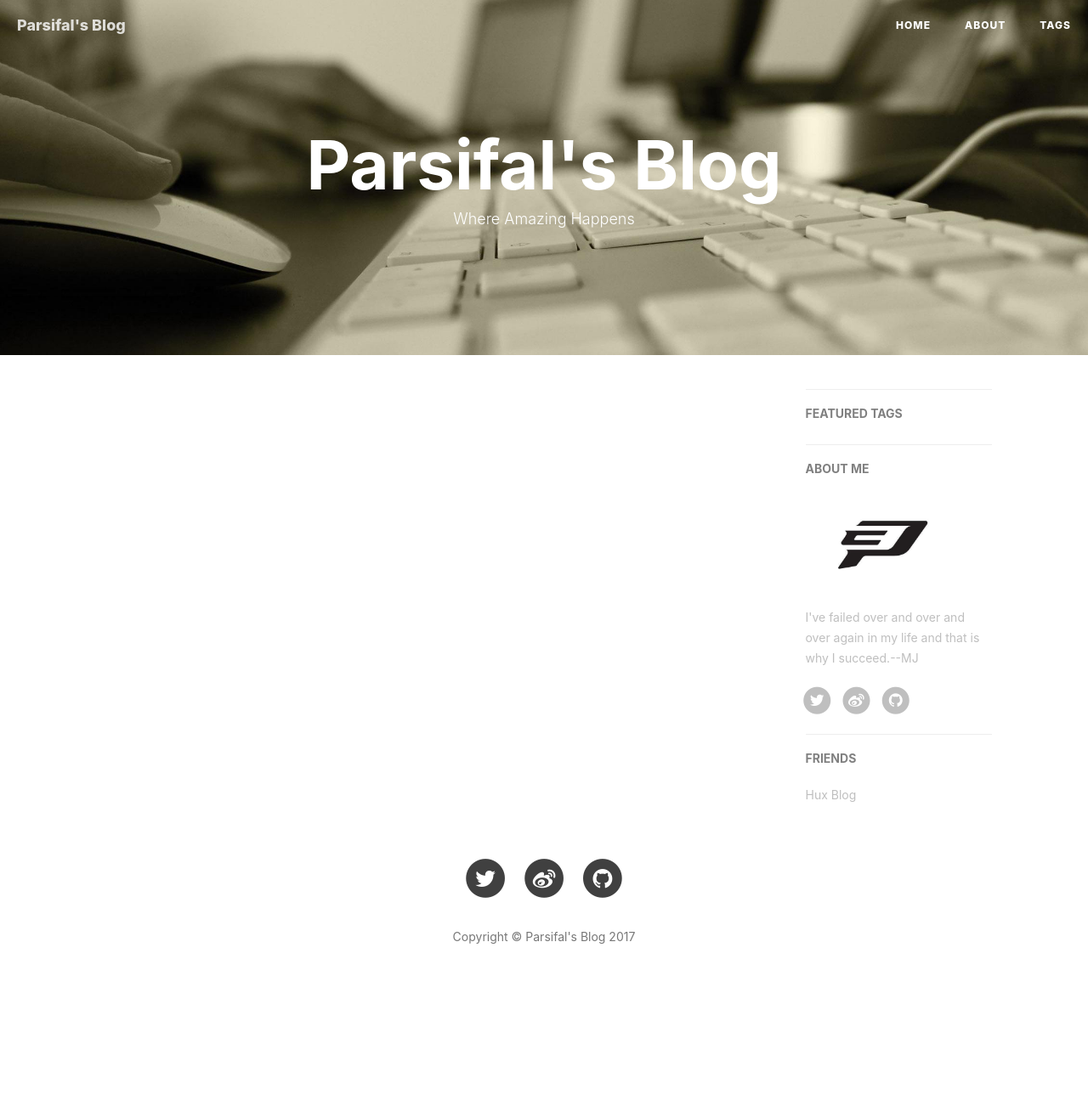
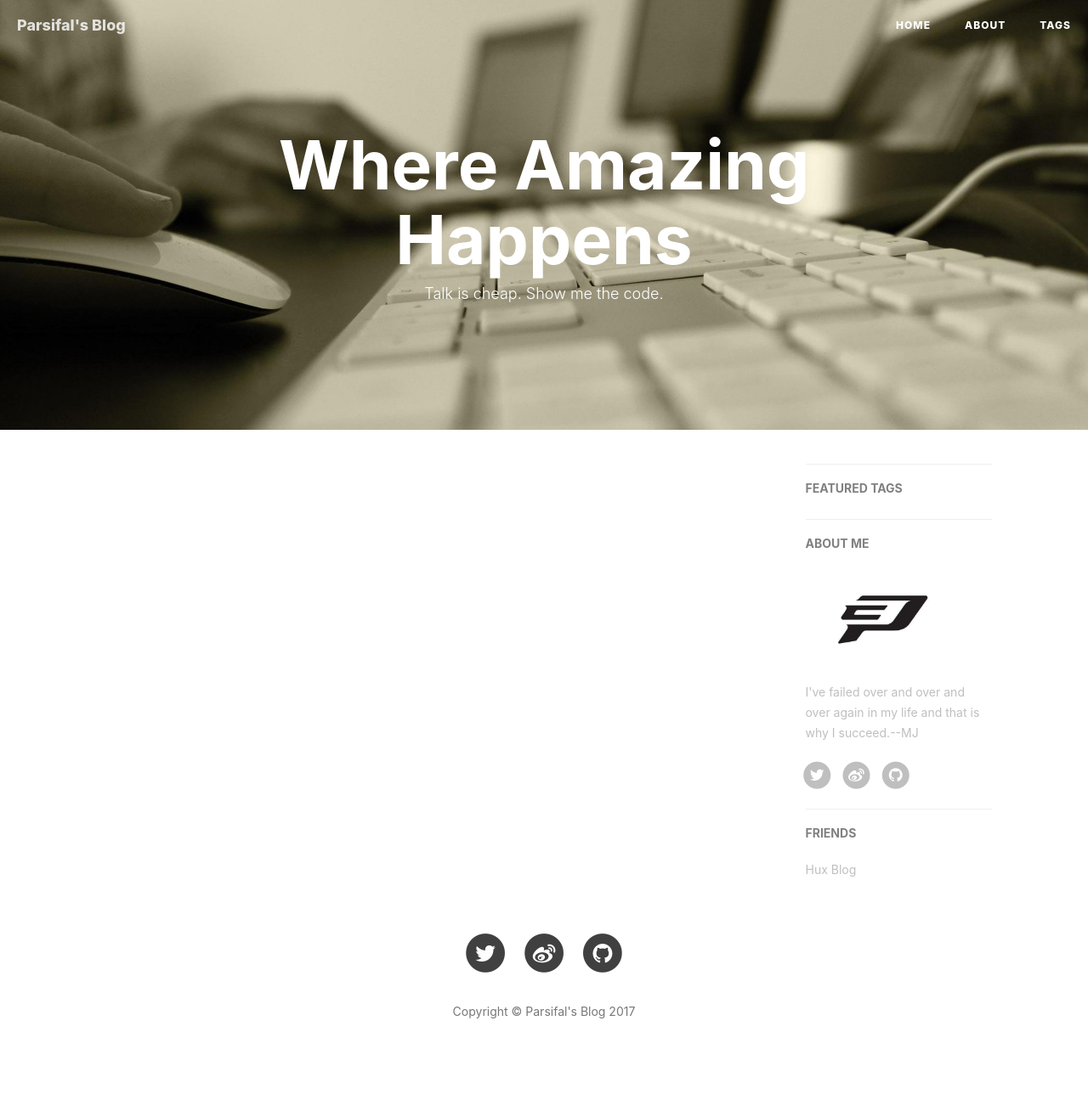
Before and after one commit to zerOOneSmith/parsifalc.github.io, a Jekyll site: the page built from index.html, in a window 1280 px wide. Shown: the whole page at 85% size. Built offline with Jekyll 4.4.1, drawn with Linux system fonts in a browser that asks for light colours; nearby versions of some CDN libraries; the list of posts is cut into pages by our own code; comment, search, counter and statistics services are not loaded; before the commit the page ends 1207 px from its top, so only the background shows below that.

```diff
--- a/index.html
+++ b/index.html
@@ -1,6 +1,7 @@
 ---
 layout: page
-description: "Where Amazing Happens"
+headerTitle: "Where Amazing Happens"
+description: "Talk is cheap. Show me the code. "
 ---
 
 {% for post in paginator.posts %}
```
